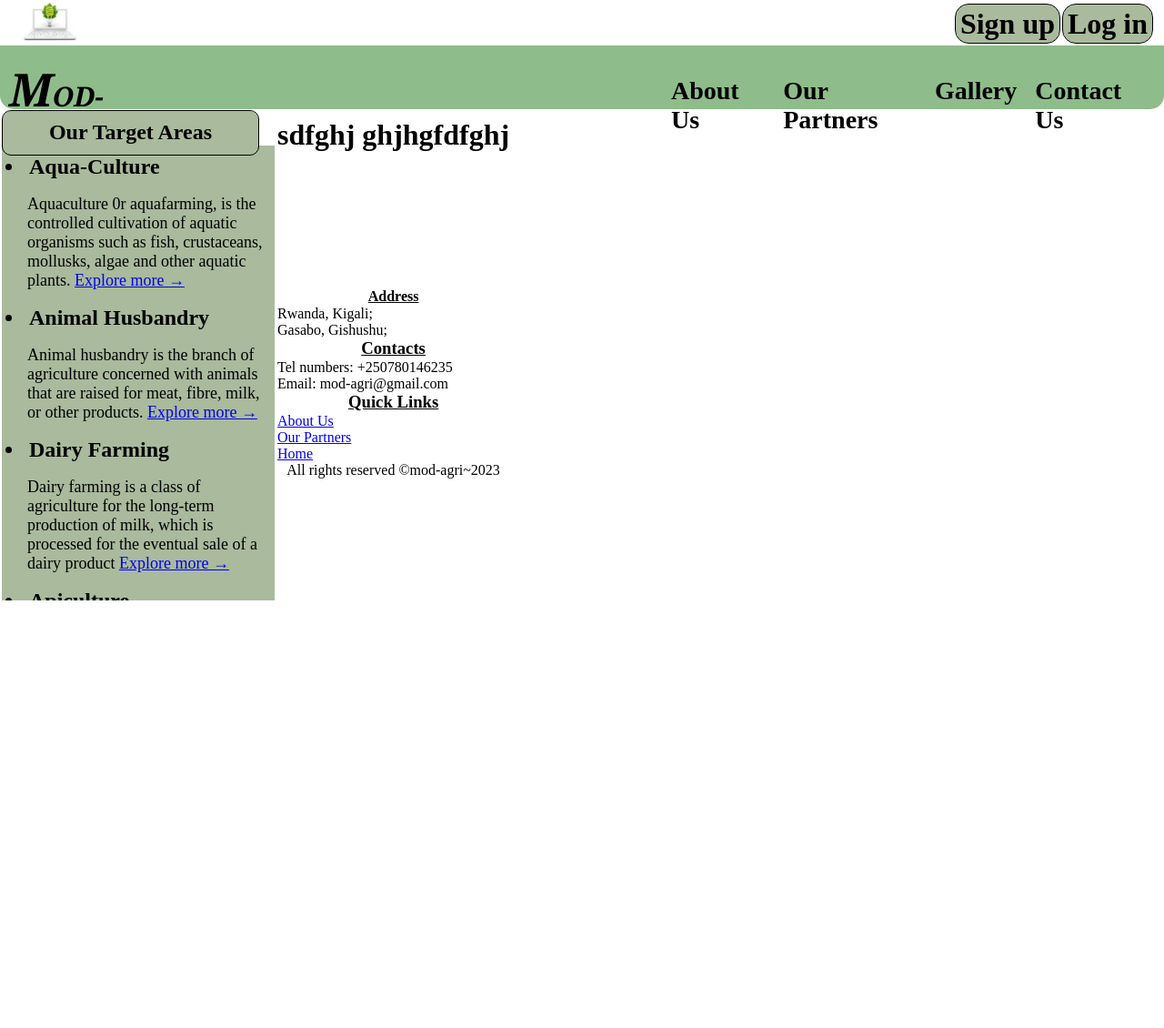
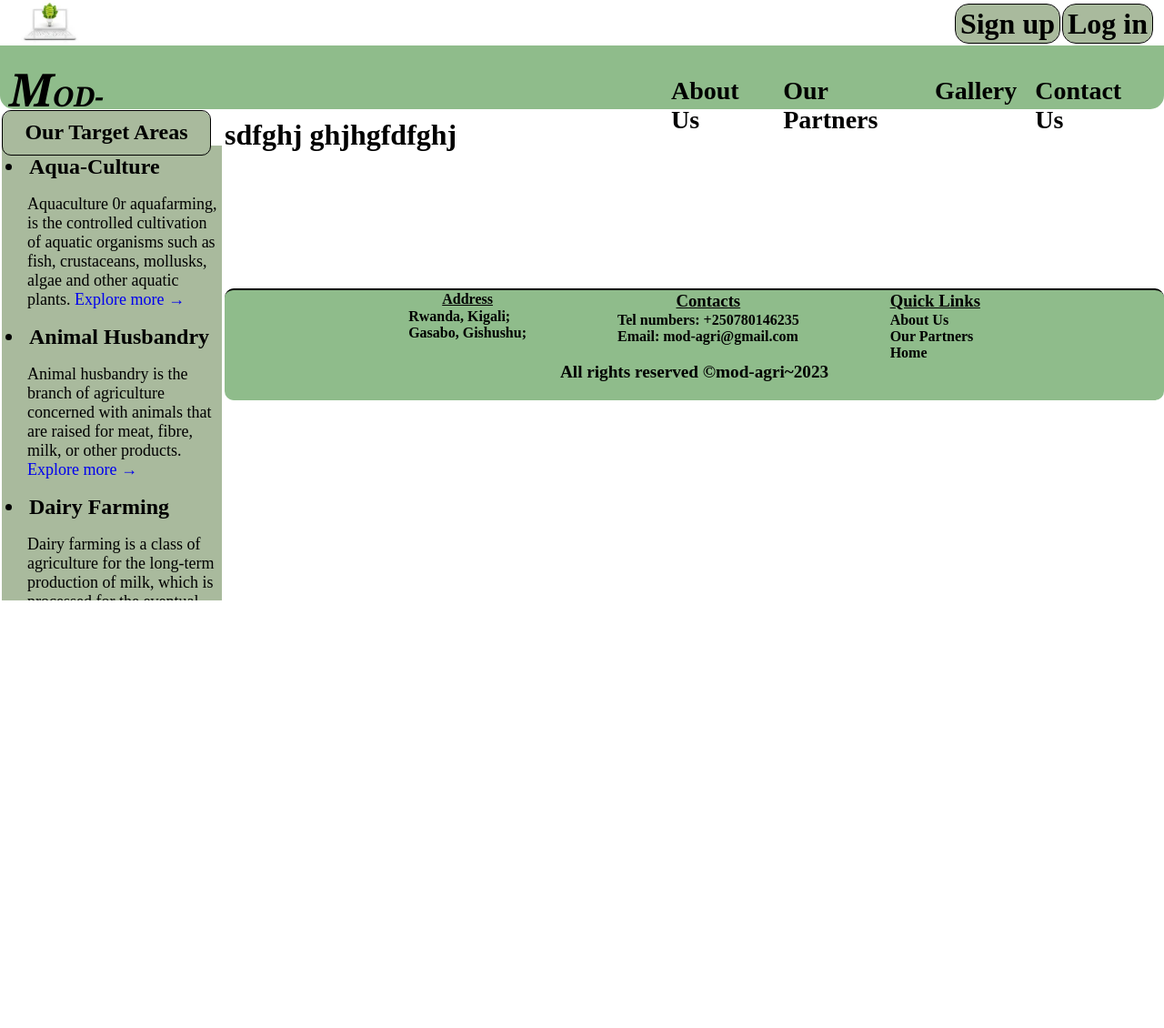
Before and after one commit to Ishimwe7/ICT_IN_AGRICULTURE, a PHP site: page / in a window 1280 px wide. Shown: the whole page at 91% size. Run offline with PHP 8.4, Linux system fonts and the light colour scheme.

Commit message:
few styles added

```diff
--- a/CSS/indexStyles.css
+++ b/CSS/indexStyles.css
@@ -129,7 +129,7 @@
     text-align: center;
     color: black;
     padding: 10px 0;
-    width: 283px;
+    width: 230px;
     height: 50px;
     position: fixed;
     background-color: #A9BA9D;
@@ -161,6 +161,7 @@
     position: relative;
     margin-left: 3px;
     height:1000px;
+    width: 100%;
     margin-top: 130px;
 }
 .content .sideBar .category{
@@ -196,6 +197,52 @@ cursor: pointer;
 .content .sideBar .category:hover{
     text-decoration: underline;
 }
+
+.explore {
+    text-decoration: none;
+    font-size: large;
+}
+
+
+.foot{
+    display: flex;
+    padding: 1px 1px ;
+    justify-content: center;
+    font-size: medium;
+    font-weight: bold;
+}
+.contact{
+    padding-left: 100px;
+    padding-right: 100px;
+    text-align: left;
+    font-size: medium;
+}
+.qlinks a{
+    display: block;
+    text-decoration: none;
+    color: black;
+    font-size: medium;
+}
+.qlinks a:hover{
+    color: white;
+    text-decoration: underline;
+}
+.footer{
+    margin: 0px;
+    border-top: 2px solid;
+    background-color:#8FBC8B;
+    color:black;
+    border-radius: 10px;
+    width: 100%;
+    margin-top: 1000px;
+}
+.rights{
+    font-size: larger;
+    font-weight: bold;
+    padding-bottom: 20px;
+}
+
+
 /*
 .content .sideBar .subCategory ::marker{
     content: "-->";
```
